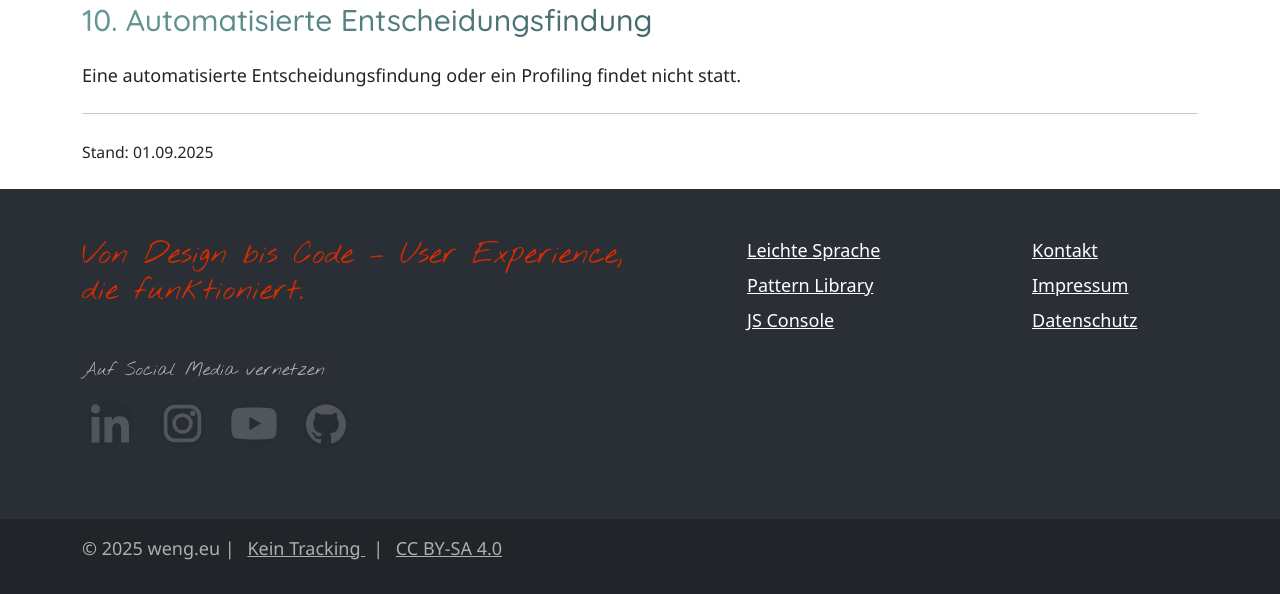
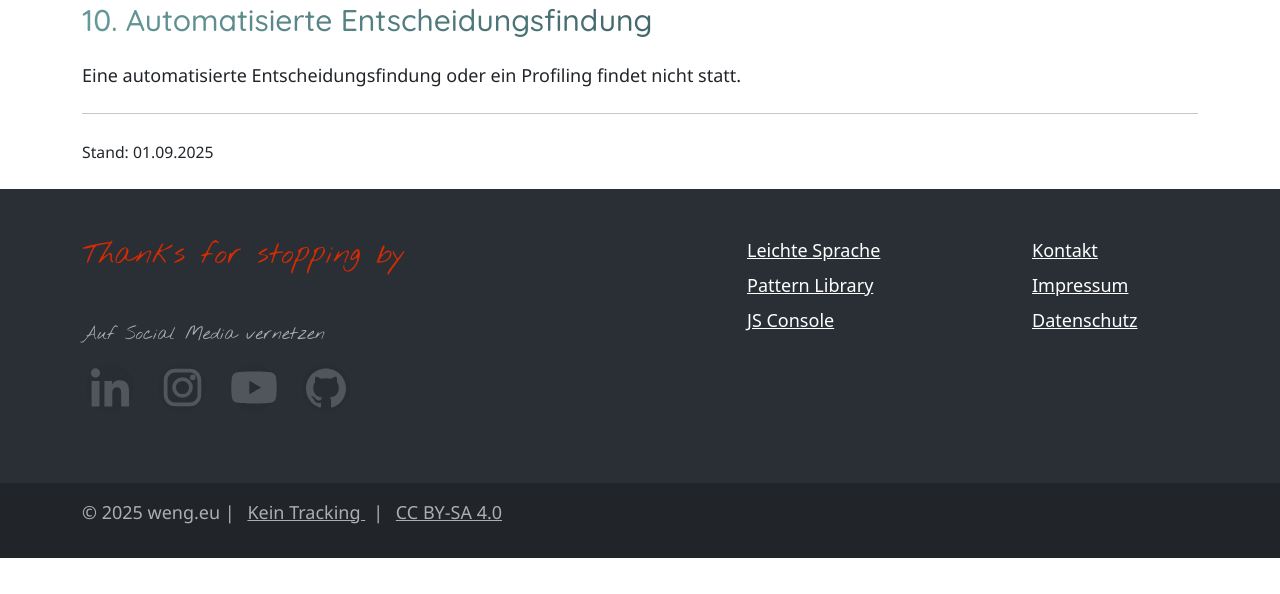
Before and after one commit to uxbyweng/weng.eu, a PHP site: page /datenschutz/index.php in a window 1280 px wide. Shown: the part 2851-3445 px from the top of the page. After the commit the page ends 3409 px from the top, so only its background shows below. Run offline with PHP 8.4, Linux system fonts and the light colour scheme; data that the repository does not hold is empty; style sheets or scripts are compiled from the project's sources.

Commit message:
feat(footer): update text in footer.php

```diff
--- a/includes/footer.php
+++ b/includes/footer.php
@@ -4,11 +4,7 @@
                 <div class="row">
                     <div class="col-md-6">
                         <h2 class="font-handwriting font-accent fs-30 text-center text-xl-start d-none d-md-block">
-                            <?php if ($sprache === 'en'): ?>
-                                From design to code – web experiences built for users.
-                            <?php else: ?>
-                                Von Design bis Code – User Experience, die funktioniert.
-                            <?php endif; ?>
+                            Thanks for stopping by
                         </h2>
                         <p class="footer-color font-handwriting d-flex flex-wrap justify-content-center justify-content-xl-start mt-3 mt-md-5">
                             <?php if ($sprache === 'en'): ?>
```
